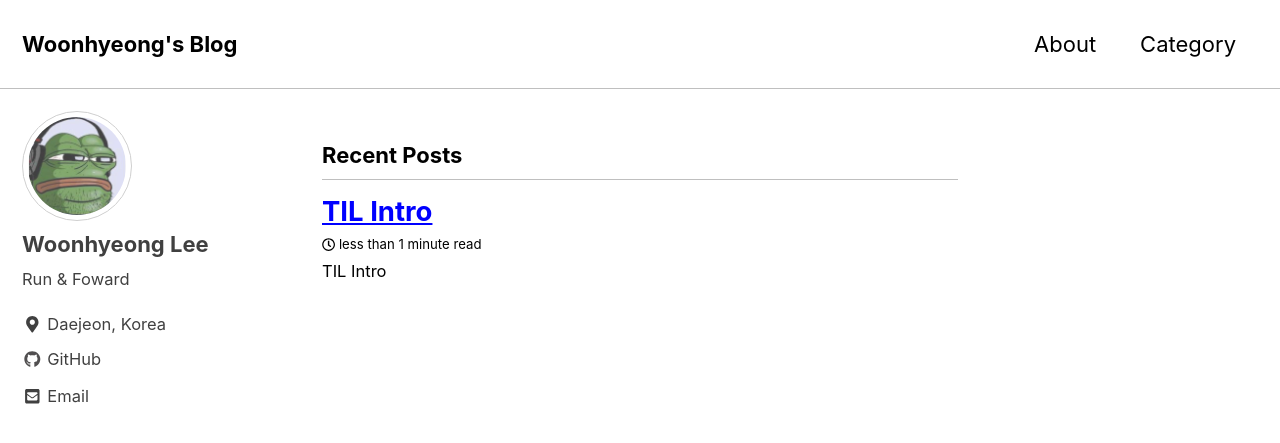
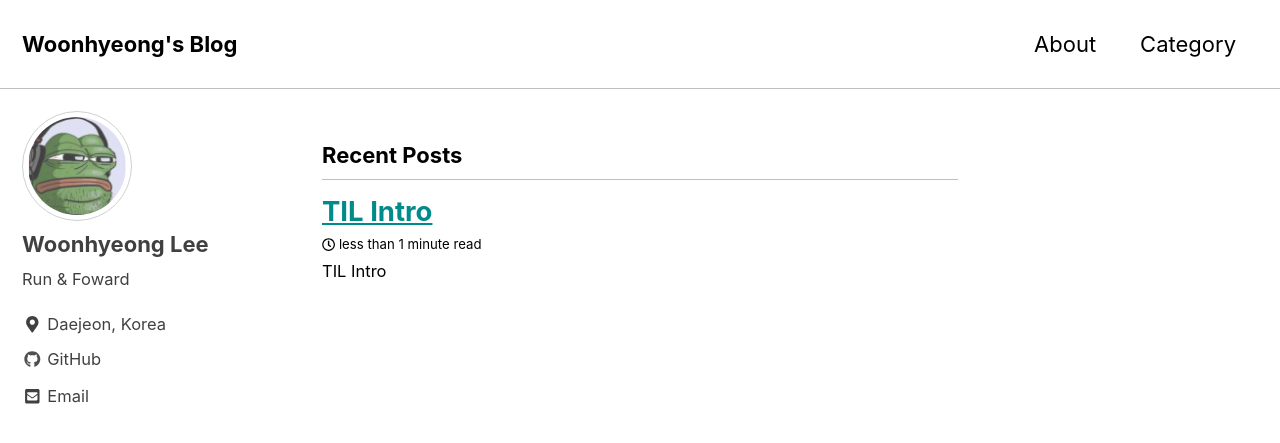
Before and after one commit to woonhyeong/woonhyeong.github.io, a Jekyll site: the page built from index.html, in a window 1280 px wide and 900 px high. Shown: the top 443 px of the window. Built offline with Jekyll 4.4.1, drawn with Linux system fonts in a browser that asks for light colours; cached includes are drawn as plain includes; nearby versions of some CDN libraries; the list of posts is cut into pages by our own code.

Commit message:
Update assets/css/main.css
Update link-color & underline color

```diff
--- a/assets/css/main.scss
+++ b/assets/css/main.scss
@@ -3,6 +3,11 @@
 ---
 
 @charset "utf-8";
+$link-color: #008b8b;
 
 @import "minimal-mistakes/skins/{{ site.minimal_mistakes_skin | default: 'default' }}"; // skin
 @import "minimal-mistakes"; // main partials
+
+.greedy-nav .visible-links a:before {
+  background-color: #008b8b;
+}
```
Also changed, not shown: _posts/TIL/2019-01-09-Intro.md (+1 -1 lines).
